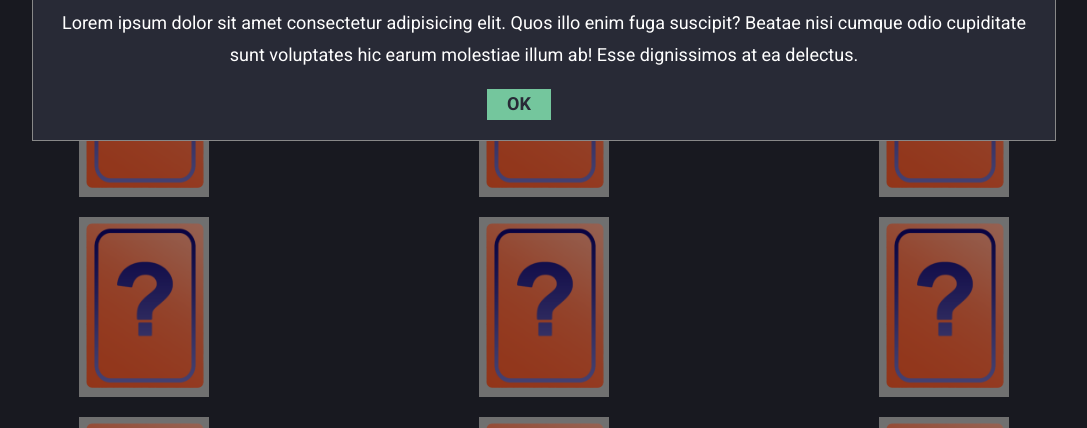
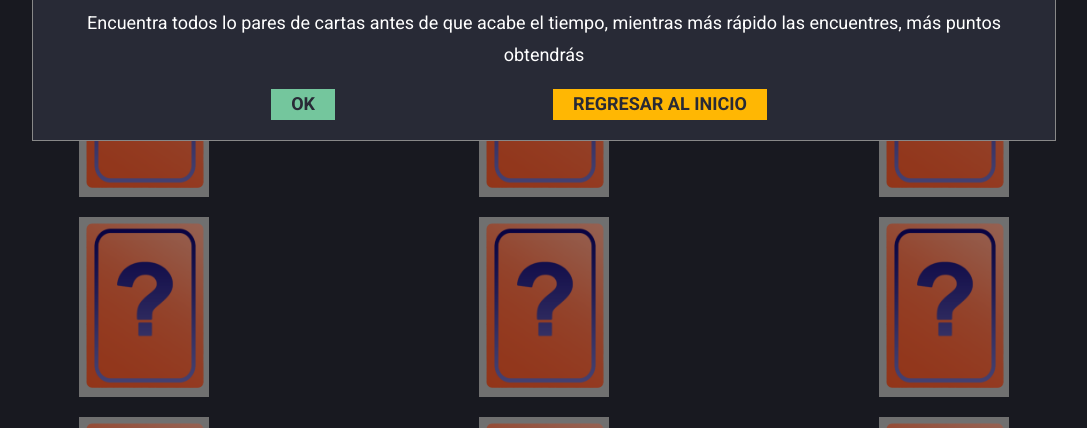
Before and after one commit to FranzCortez/Portafolio, a website: page game/game.html in a window 1280 px wide. Shown: the part 372-800 px from the top of the page, without its empty margins (96-1183 px from the left). Drawn offline with nearby package versions, Linux system fonts and the light colour scheme.

Commit message:
feat(game): add button return

```diff
--- a/game/game.html
+++ b/game/game.html
@@ -16,9 +16,10 @@
     <div id="modal" class="modal">
         <div class="modal__content">
             <h1 class="modal__title">Reglas</h1>
-            <p class="modal__text">Lorem ipsum dolor sit amet consectetur adipisicing elit. Quos illo enim fuga suscipit? Beatae nisi cumque odio cupiditate sunt voluptates hic earum molestiae illum ab! Esse dignissimos at ea delectus.</p>
+            <p class="modal__text">Encuentra todos lo pares de cartas antes de que acabe el tiempo, mientras más rápido las encuentres, más puntos obtendrás</p>
             <div class="modal__content-button">
                 <button class="modal__button" id="cerrar">Ok</button>
+                <a class="modal__button modal__button--regresar" href="../index.html">Regresar al Inicio</a>
             </div>
         </div>
     </div>
@@ -36,7 +37,9 @@
 
 
     <main class="game">
+
         <h1 class="game__title">Encuentra los pares de cartas</h1>
+
 
         <h3 class="game__time" id="time">1:00</h3>
 
--- a/src/scss/game/_game.scss
+++ b/src/scss/game/_game.scss
@@ -18,4 +18,5 @@
         text-align: center;
         margin: 1rem;
     }
+
 }
```
